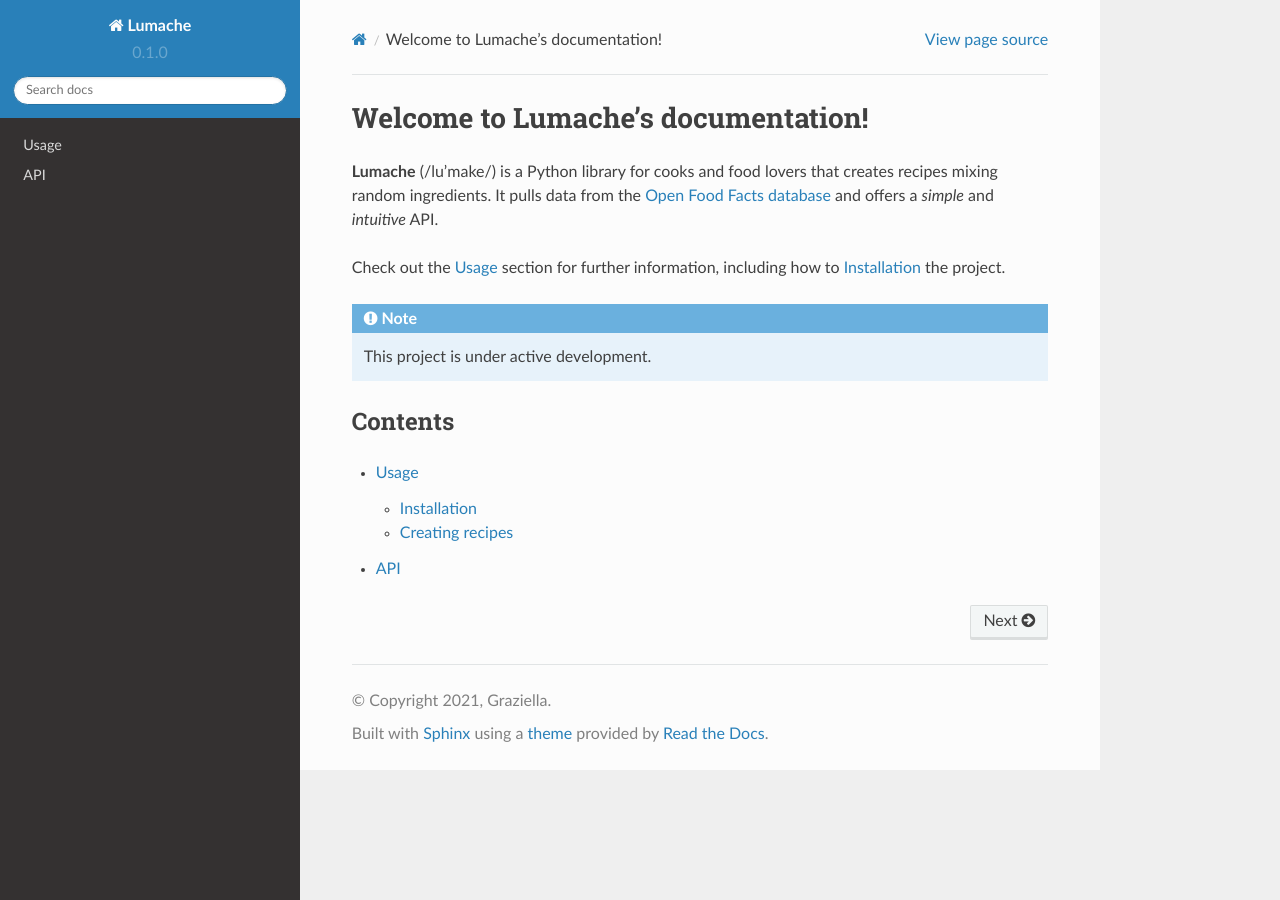
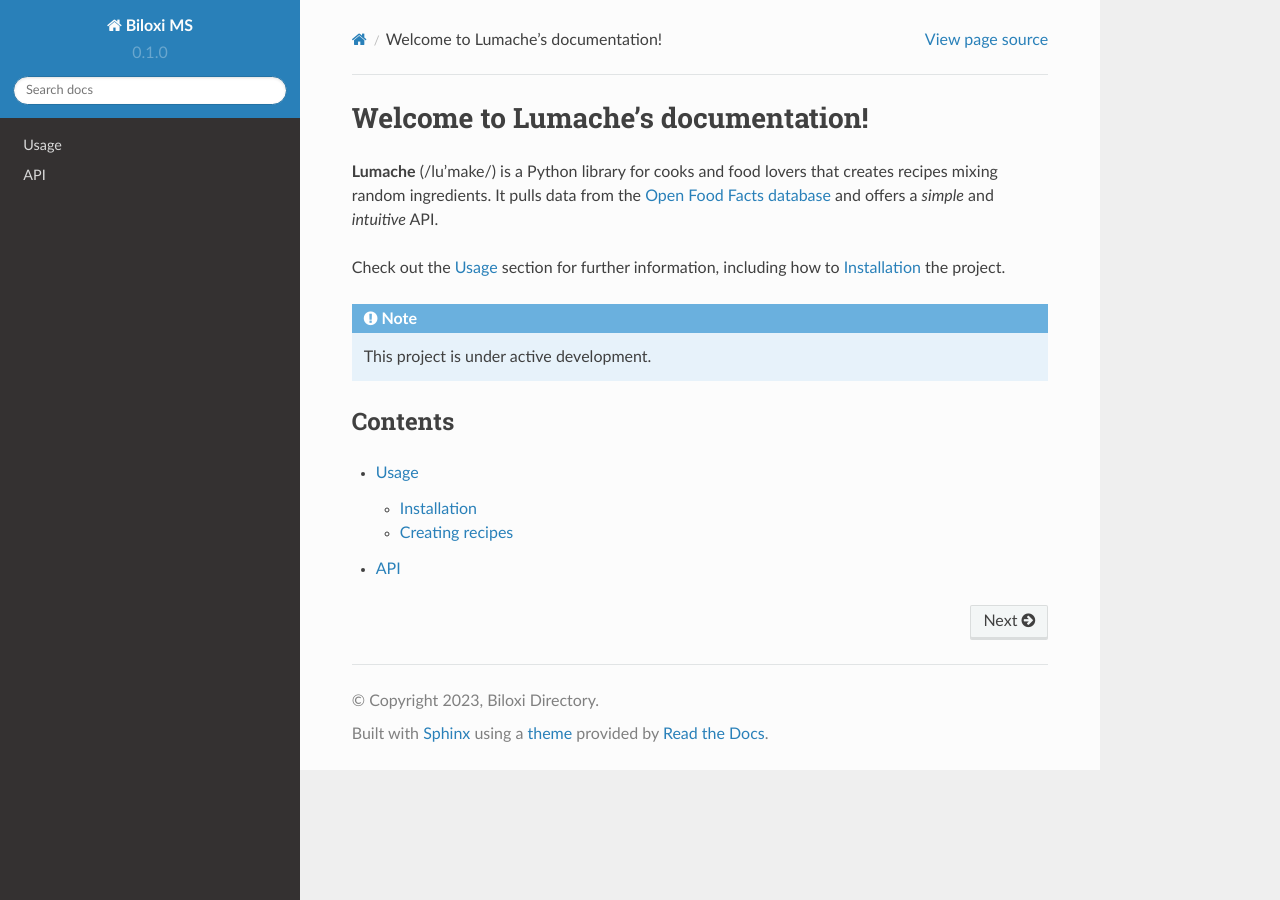
Before and after one commit to retailgiants/biloxi, a Sphinx documentation site: the page built from docs/source/index.rst, in a window 1280 px wide. Built offline with Sphinx 7.4.7 and the Read the Docs theme 2.0.0, drawn with Linux system fonts in a browser that asks for light colours.

Commit message:
Update conf.py

```diff
--- a/docs/source/conf.py
+++ b/docs/source/conf.py
@@ -2,9 +2,9 @@
 
 # -- Project information
 
-project = 'Lumache'
-copyright = '2021, Graziella'
-author = 'Graziella'
+project = 'Biloxi MS'
+copyright = '2023, Biloxi Directory'
+author = 'Biloxi'
 
 release = '0.1'
 version = '0.1.0'
```
